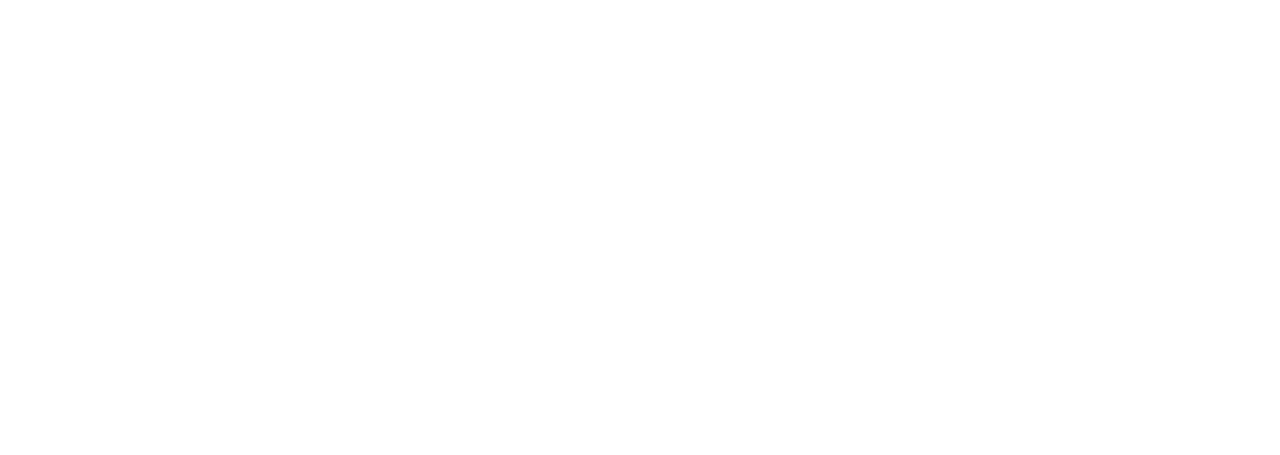
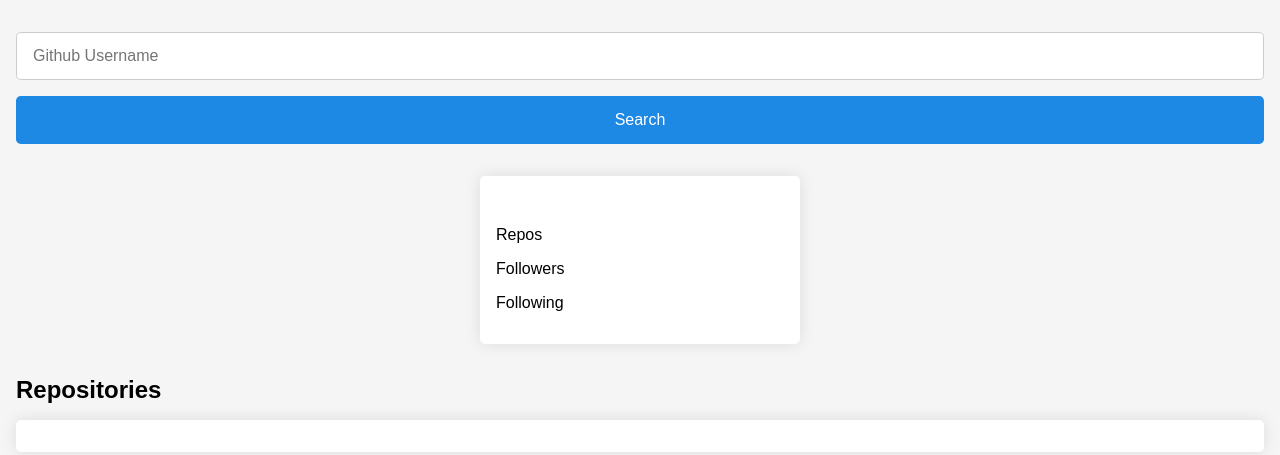
Before and after one commit to abuemkezeChu/github-profile-viewer, a plain HTML site: page index.html in a window 1280 px wide. Drawn offline with Linux system fonts and the light colour scheme.

Commit message:
feat: ui design

```diff
--- a/assets/styles/index.css
+++ b/assets/styles/index.css
@@ -3,3 +3,87 @@
   margin: 0;
   box-sizing: border-box;
 }
+
+body {
+  font-family: sans-serif;
+  background-color: #f5f5f5;
+}
+
+.container {
+  max-width: 80rem;
+  margin: 0 auto;
+  padding: 0 1rem;
+}
+
+.search {
+  margin-top: 2rem;
+  margin-bottom: 2rem;
+}
+
+.search > input {
+  width: 100%;
+  height: 3rem;
+  padding: 0 1rem;
+  border: 1px solid #ccc;
+  border-radius: 0.3rem;
+  font-size: 1rem;
+  outline: none;
+}
+
+.search > button {
+  width: 100%;
+  height: 3rem;
+  margin-top: 1rem;
+  background-color: #1e88e5;
+  border: none;
+  border-radius: 0.3rem;
+  color: #fff;
+  font-size: 1rem;
+  cursor: pointer;
+  outline: none;
+}
+
+.profile {
+  width: 50%;
+  max-width: 20rem;
+  margin: 2rem auto;
+  padding: 1rem 0;
+  background-color: #fff;
+  border-radius: 5px;
+  box-shadow: 0 0 1rem rgba(0, 0, 0, 0.1);
+  cursor: pointer;
+}
+
+.profile-image > img {
+  width: 100%;
+  border-radius: 5px;
+  object-fit: cover;
+}
+
+.profile-info {
+  width: 100%;
+  padding-left: 1rem;
+}
+
+.profile-info-details {
+  margin-top: 1rem;
+}
+
+.profile-info-details-item {
+  margin-bottom: 1rem;
+}
+
+.repos {
+  margin: 2rem 0;
+}
+
+.repos-list {
+  display: grid;
+  grid-template-columns: repeat(3, 1fr);
+  grid-gap: 15px;
+  padding: 1rem;
+  margin: 1rem 0;
+  background-color: #fff;
+  border-radius: 5px;
+  box-shadow: 0 0 1rem rgba(0, 0, 0, 0.1);
+}
--- a/index.html
+++ b/index.html
@@ -7,6 +7,43 @@
   <title>Github Profile Viewer</title>
 </head>
 <body>
+  <main class="container">
+    <!-- SEARCH FIELD -->
+    <div class="search">
+      <input type="text" placeholder="Github Username" id="username">
+      <button id="search">Search</button>
+    </div>
+    <!-- PROFILE CARD -->
+    <div class="profile">
+      <div class="profile-image">
+        <img src="" alt="" id="profile-image">
+      </div>
+      <div class="profile-info">
+        <h1 id="profile-name"></h1>
+        <p id="profile-bio"></p>
+        <div class="profile-info-details">
+          <div class="profile-info-details-item">
+            <span id="profile-repos"></span>
+            <span>Repos</span>
+          </div>
+          <div class="profile-info-details-item">
+            <span id="profile-followers"></span>
+            <span>Followers</span>
+          </div>
+          <div class="profile-info-details-item">
+            <span id="profile-following"></span>
+            <span>Following</span>
+          </div>
+        </div>
+      </div>
+    </div>
+    <!-- REPOSITORIES -->
+    <div class="repos">
+      <h2>Repositories</h2>
+      <div class="repos-list" id="repos-list">
+      </div>
+    </div>
+  </main>
   <script src="assets/scripts/index.js"></script>
 </body>
 </html>
```
